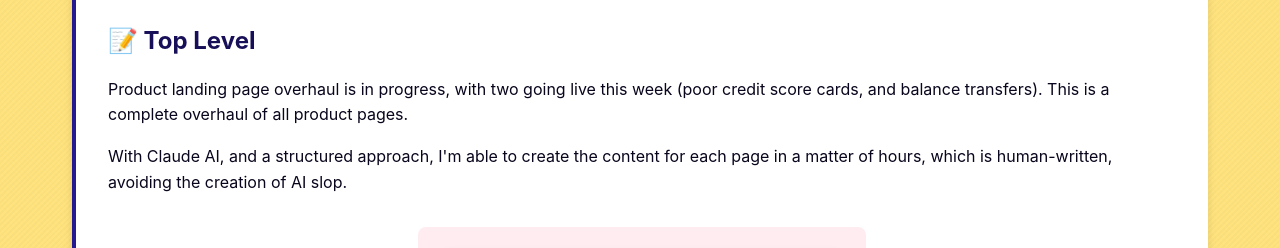
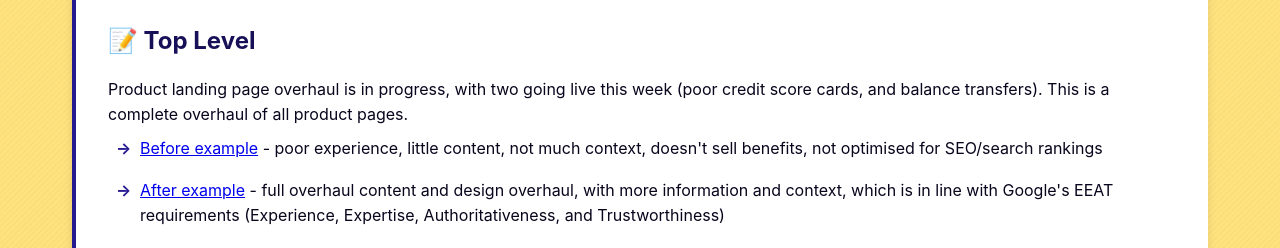
Before and after one commit to jmccaffreytm/pr-report-sept-2025, a plain HTML site: page index.html in a window 1280 px wide. Shown: the part 7360-7608 px from the top of the page. Drawn offline with nearby package versions, Linux system fonts and the light colour scheme; grey boxes are pictures that could not be loaded.

Commit message:
Update index.html

```diff
--- a/index.html
+++ b/index.html
@@ -460,6 +460,10 @@
             <div class="content-block">
                 <h3 class="section-title">📝 Top Level</h3>
                 <p>Product landing page overhaul is in progress, with two going live this week (poor credit score cards, and balance transfers). This is a complete overhaul of all product pages.</p>
+                <ul>
+                    <li><a href="https://www.totallymoney.com/credit-cards/credit-cards-bad-credit/" target="_blank">Before example</a> - poor experience, little content, not much context, doesn't sell benefits, not optimised for SEO/search rankings</li>
+                    <li><a href="https://www.totallymoney.com/credit-cards/credit-cards-bad-credit/" target="_blank">After example</a> - full overhaul content and design overhaul, with more information and context, which is in line with Google's EEAT requirements (Experience, Expertise, Authoritativeness, and Trustworthiness)</li>
+                </ul>
 
                 <p style="margin-top: 1rem;">With Claude AI, and a structured approach, I'm able to create the content for each page in a matter of hours, which is human-written, avoiding the creation of AI slop.</p>
 
```
